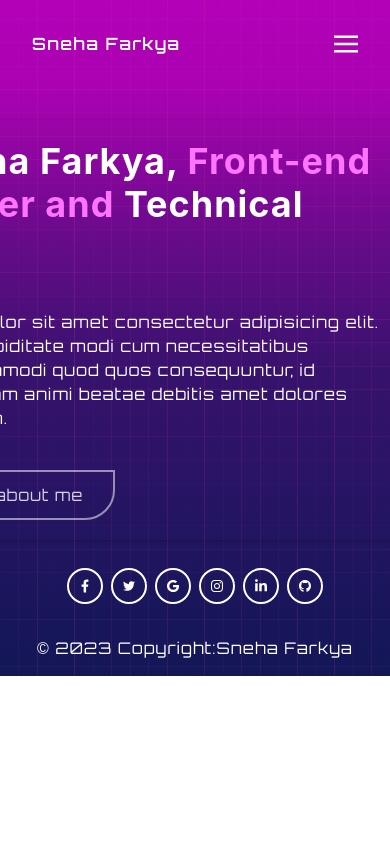
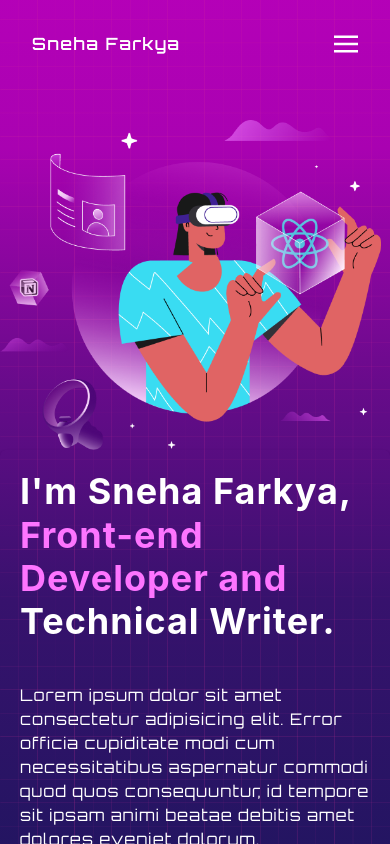
Before and after one commit to snehafarkya/Portfolio2.0, a React (Create React App) app: page / in a window 390 px wide. Shown: the top 844 px of the page. Built offline with nearby package versions, Linux system fonts and the light colour scheme.

Commit message:
Responsiveness added

```diff
--- a/src/App.css
+++ b/src/App.css
@@ -6,6 +6,7 @@
 /* width: auto; */
 /* max-height: max-content ; */
 /* height: 100vh; */
+
 letter-spacing: 1px;
 background-size: 100%;
 font-family: 'Orbitron', sans-serif;
--- a/src/component/Hero.js
+++ b/src/component/Hero.js
@@ -13,18 +13,18 @@ import hero from "../assets/heroimg.png";
 export default function Hero() {
   return (
     <div
-      className="herosec"
-      style={{
-        display: "grid",
-        gridTemplateColumns: "auto auto",
-        justifyContent: "center",
-        alignItems: "center",
-        gap: "10em",
+      className="herosec grid grid-cols-1 md:grid-cols-2 md:gap-10 place-items-center "
+      // style={{
+      //   display: "grid",
+      //   gridTemplateColumns: "auto auto",
+      //   justifyContent: "center",
+      //   alignItems: "center",
+      //   gap: "10em",
 
-      }}
+      // }}
     >
-      <div className="hero-content">
-        <Card w="xl" m="auto" background="transparent">
+      <div className="hero-content order-last md:order-first">
+        <Card w={{md:'xl'}} m="auto" background="transparent" className="w-lg ">
           <CardHeader>
             <Heading as="h2" size="2xl" color="white" fontWeight="bold">
               {" "}
--- a/src/component/Work.js
+++ b/src/component/Work.js
@@ -1,5 +1,6 @@
 import React from "react";
 import work from "./WorkInfo";
+import { Heading } from "@chakra-ui/react";
 export default function Work() {
   const workData = work.map((item) => {
     return (
@@ -56,6 +57,15 @@ export default function Work() {
   });
   return (
     <div>
+      <Heading as="h2" size="lg" color="white" fontFamily= 'Orbitron' letterSpacing='1px' fontWeight="bold" className="flex flex-wrap px-4 text-left md:justify-center">
+              {" "}
+              As an  &nbsp;
+              <span style={{ color: "#1A165C ", fontWeight: "bold" }}>
+                {" "}
+                Open Source enthusiast, {" "}
+              </span>
+               these are some of my projects.
+            </Heading>
       <div className="grid md:grid-cols-3 grid-cols-1  place-items-center ">
         {workData}
       </div>
```
